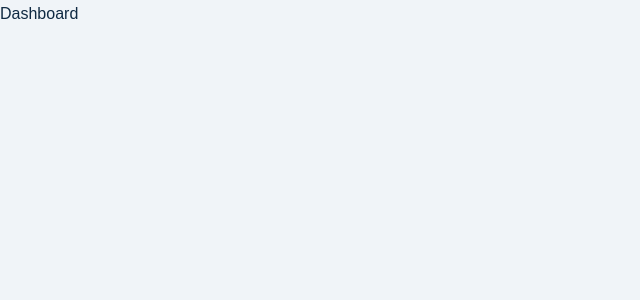
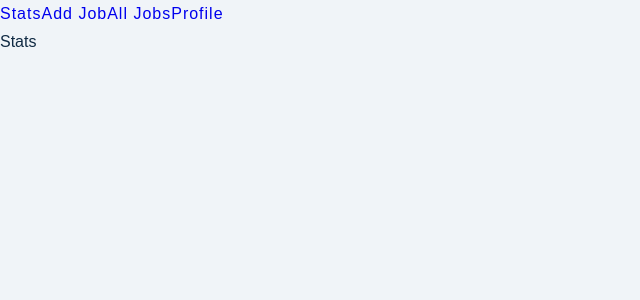
Before and after one commit to DKBBhavya/mern-jobify, a React (Create React App) app in the folder client/: page / in a window 1280 px wide. Shown: the top 300 px of the page, without its empty margins (0-640 px from the left). Built offline with nearby package versions, Linux system fonts and the light colour scheme.

Commit message:
Added Nested Routes

```diff
--- a/client/src/App.js
+++ b/client/src/App.js
@@ -1,11 +1,23 @@
-import { Dashboard, Landing, Register, Error } from "./pages";
+import { Landing, Register, Error } from "./pages";
 import { BrowserRouter, Routes, Route } from "react-router-dom";
+import {
+  Addjob,
+  AllJobs,
+  Profile,
+  SharedLayout,
+  Stats,
+} from "./pages/dashboard";
 
 function App() {
   return (
     <BrowserRouter>
       <Routes>
-        <Route path="/" element={<Dashboard />} />
+        <Route path="/" element={<SharedLayout />}>
+          <Route index element={<Stats />} />
+          <Route path="add-job" element={<Addjob />} />
+          <Route path="all-jobs" element={<AllJobs />} />
+          <Route path="profile" element={<Profile />} />
+        </Route>
         <Route path="/register" element={<Register />} />
         <Route path="/landing" element={<Landing />} />
         <Route path="*" element={<Error />} />
--- a/client/src/pages/Dashboard.js
+++ /dev/null
@@ -1,4 +0,0 @@
-const Dashboard = () => {
-  return <div>Dashboard</div>;
-};
-export default Dashboard;
--- /dev/null
+++ b/client/src/pages/dashboard/AddJob.js
@@ -0,0 +1,4 @@
+const AddJob = () => {
+  return <div>AddJob</div>;
+};
+export default AddJob;
--- /dev/null
+++ b/client/src/pages/dashboard/AllJobs.js
@@ -0,0 +1,4 @@
+const AllJobs = () => {
+  return <div>AllJobs</div>;
+};
+export default AllJobs;
--- /dev/null
+++ b/client/src/pages/dashboard/Profile.js
@@ -0,0 +1,4 @@
+const Profile = () => {
+  return <div>Profile</div>;
+};
+export default Profile;
--- /dev/null
+++ b/client/src/pages/dashboard/SharedLayout.js
@@ -0,0 +1,17 @@
+import { Outlet, Link } from "react-router-dom";
+import Wrapper from "../../assets/wrappers/SharedLayout";
+
+const SharedLayout = () => {
+  return (
+    <Wrapper>
+      <nav>
+        <Link to="/stats">Stats</Link>
+        <Link to="/add-job">Add Job</Link>
+        <Link to="/all-jobs">All Jobs</Link>
+        <Link to="/profile">Profile</Link>
+      </nav>
+      <Outlet />
+    </Wrapper>
+  );
+};
+export default SharedLayout;
--- /dev/null
+++ b/client/src/pages/dashboard/Stats.js
@@ -0,0 +1,4 @@
+const Stats = () => {
+  return <div>Stats</div>;
+};
+export default Stats;
--- /dev/null
+++ b/client/src/pages/dashboard/index.js
@@ -0,0 +1,7 @@
+import Addjob from "./AddJob";
+import AllJobs from "./AllJobs";
+import Profile from "./Profile";
+import Stats from "./Stats";
+import SharedLayout from "./SharedLayout";
+
+export { Addjob, AllJobs, Profile, Stats, SharedLayout };
--- a/client/src/pages/index.js
+++ b/client/src/pages/index.js
@@ -1,6 +1,5 @@
 import Landing from "./Landing";
 import Register from "./Register";
-import Dashboard from "./Dashboard";
 import Error from "./Error";
 
-export { Landing, Register, Dashboard, Error };
+export { Landing, Register, Error };
```
